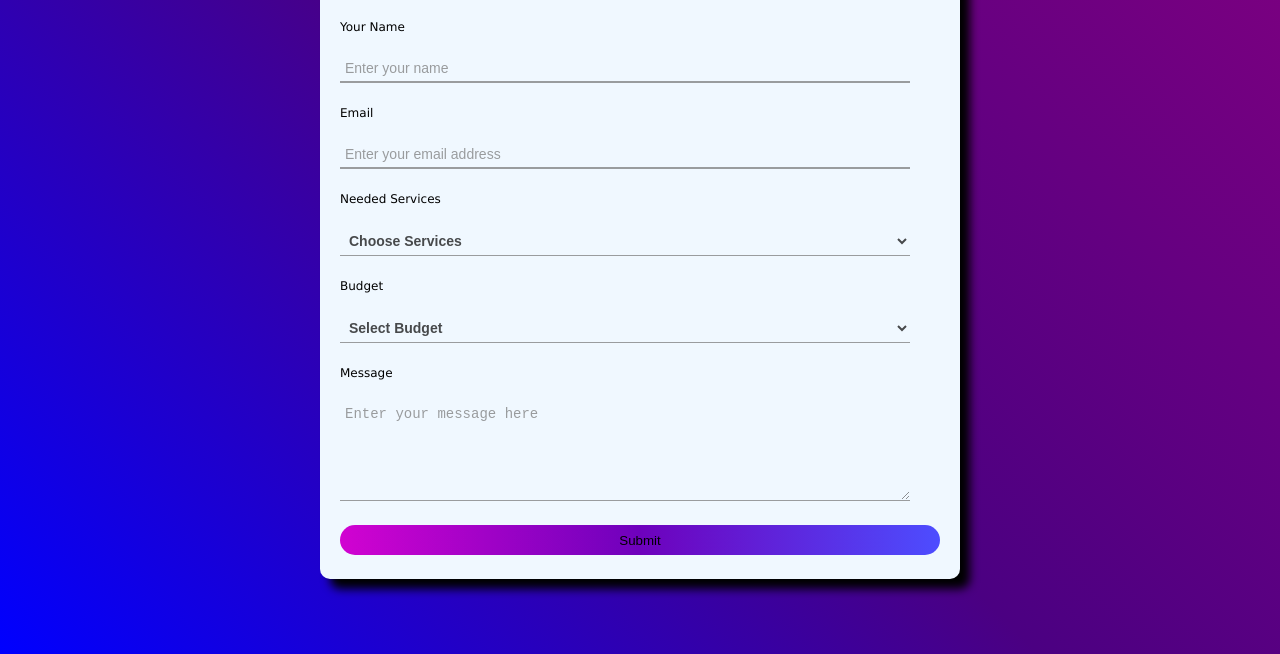
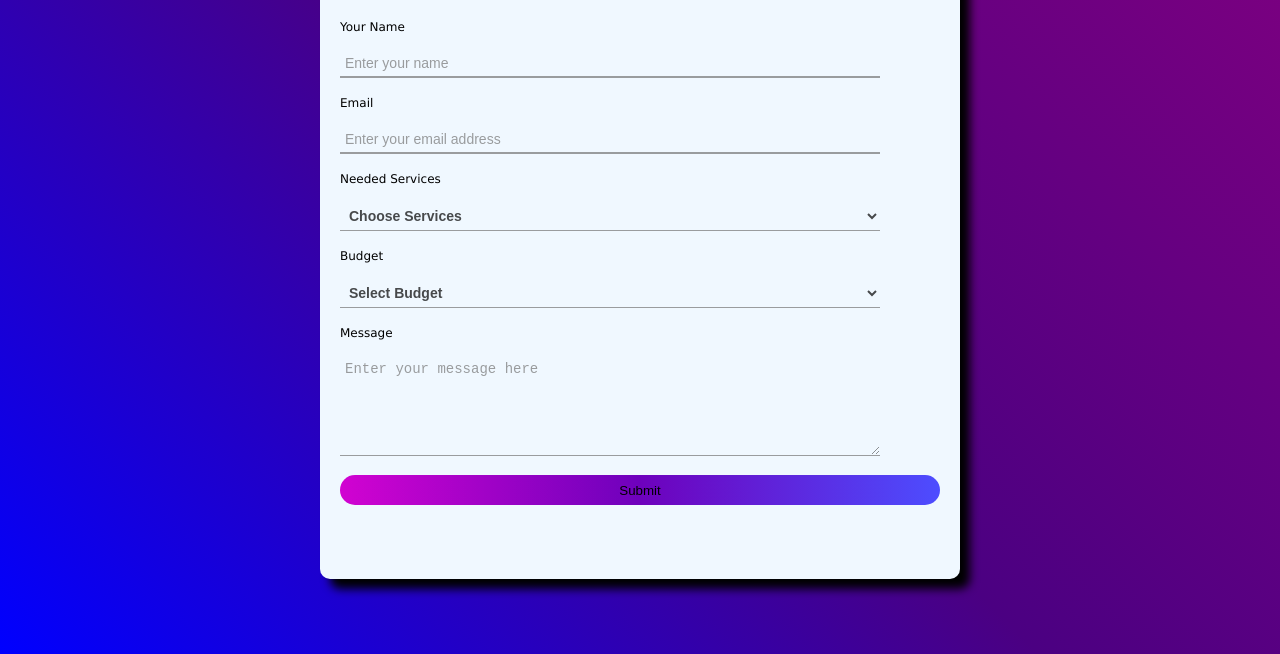
Before and after one commit to sn00k13/forms_practice, a plain HTML site: page index.html in a window 1280 px wide. Shown: the part 146-800 px from the top of the page. Drawn offline with Linux system fonts and the light colour scheme.

Commit message:
modified labels to block elements by adding parent divs to them

```diff
--- a/assets/styles/styles.css
+++ b/assets/styles/styles.css
@@ -23,6 +23,10 @@
     padding: 20px;
     gap: 15px;
 }
+.form-elements {
+    display: flex;
+    flex-direction: column;
+}
 .header{
     display: flex;
     justify-content: center;
@@ -35,8 +39,8 @@ input[type='text'], input[type='email'], select, textarea{
     border-left: 0;
     border-right: 0;
     background-color: transparent;
-    width: 95%;
-    margin: 20px 0;
+    width: 90%;
+    margin: 15px 0;
     font-size: 14px;
     padding: 5px;
     opacity: .7;
--- a/index.html
+++ b/index.html
@@ -15,21 +15,27 @@
                 </div>
                 <div class="form-elements">
                     <div class="labels">
+                       <div class="name">
                         <label for="name">
                             Your Name
                         </label>
+                       </div>
                         <input type="text" id="name" placeholder="Enter your name">
                     </div>
                     <div class="labels">
+                        <div class="email">
                             <label for="email">
                                 Email
                             </label>
+                        </div>
                         <input type="text" id="email" placeholder="Enter your email address">
                     </div>
                     <div class="labels">
+                        <div class="services">
                             <label for="services">
                                 Needed Services
                             </label>
+                        </div>
                         <select name="services" id="services">
                             <option value="choose" selected id="option">Choose Services</option>
                             <option value="business" id="option">Business</option>
@@ -37,9 +43,11 @@
                         </select>
                     </div>
                     <div class="labels">
+                        <div class="budget">
                             <label for="services">
                                 Budget
                             </label>
+                        </div>
                         <select name="budget" id="budget">
                             <option value="choose" selected id="option">Select Budget</option>
                             <option value="business" id="option">100k - 1M</option>
@@ -47,9 +55,11 @@
                         </select>
                     </div>
                     <div class="labels">
+                        <div class="message">
                             <label for="message">
                                 Message
                             </label>
+                        </div>
                         <textarea name="message" id="message" placeholder="Enter your message here"></textarea>
                     </div>
                 </div>
```
Lines whose indentation alone changed are shown as unchanged.
